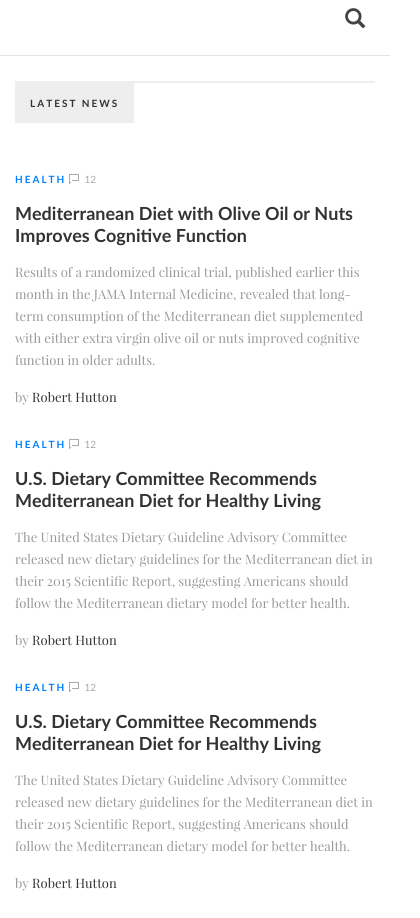
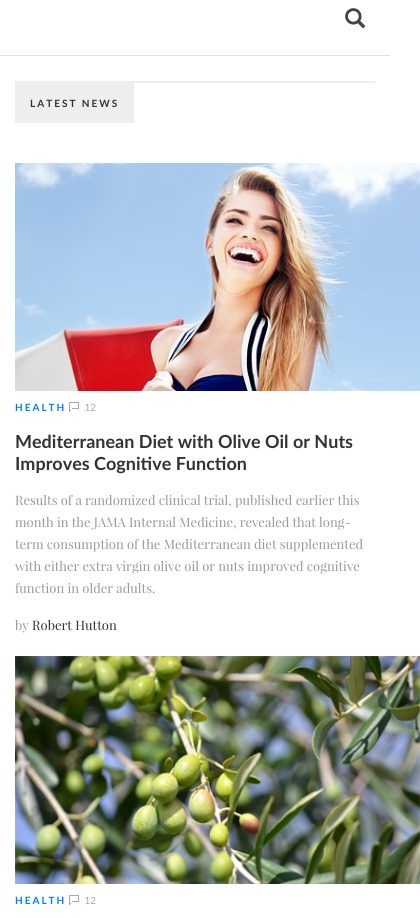
Before and after one commit to MykolaKroshko/005.CodeVogTest, a plain HTML site: page index.html in a window 390 px wide. Shown: the part 134-1052 px from the top of the page, 420 px wide, since content can reach past the window. Drawn offline with Linux system fonts and the light colour scheme.

Commit message:
fix for issue 4. Респонсив без картинок

```diff
--- a/css/style.css
+++ b/css/style.css
@@ -301,6 +301,19 @@ li.footer_nav_elem{
     margin-right: 20px;
   }
 }
+@media (max-width: 767px){
+  .news_article{
+    flex-direction: column;
+  }
+  .news_image{
+    width: 48vmax;
+    height: 27vmax;
+    margin: auto;
+  }
+  .news_text{
+  }
+}
+
 /************** News End **************/
 
 /************** Announce Start **************/
--- a/index.html
+++ b/index.html
@@ -213,7 +213,7 @@
           <section class="news">
             <hr class="sectionDevider sectionDevider_news">
             <article class="news_article">
-              <div class="news_image news_image_1 hidden-xs"></div>
+              <div class="news_image news_image_1"></div>
               <div class="news_text">
                 <header class="news_article_header">
                   <span class="sectionTitle"><a href="#">health</a></span>
@@ -227,7 +227,7 @@
               </div>
             </article>
             <article class="news_article">
-              <div class="news_image news_image_2 hidden-xs"></div>
+              <div class="news_image news_image_2"></div>
               <div class="news_text">
                 <header class="news_article_header">
                   <span class="sectionTitle"><a href="#">health</a></span>
@@ -241,7 +241,7 @@
               </div>
             </article>
             <article class="news_article">
-              <div class="news_image news_image_3 hidden-xs"></div>
+              <div class="news_image news_image_3"></div>
               <div class="news_text">
                 <header class="news_article_header">
                   <span class="sectionTitle"><a href="#">health</a></span>
```
